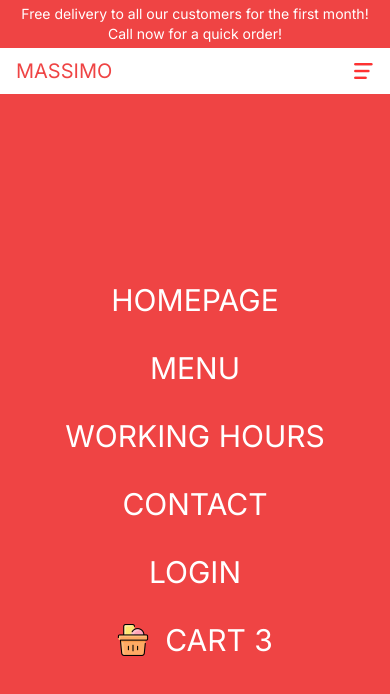
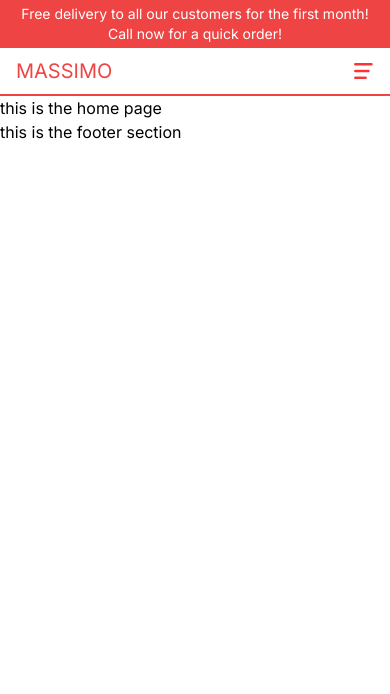
Before and after one commit to AbinashRai/Food-delivery-app-design, a Next.js app: page / in a window 390 px wide. Shown: the top 694 px of the page. Built offline with nearby package versions, Linux system fonts and the light colour scheme.

Commit message:
completed the navbar on the mobile screen

```diff
--- a/src/components/CartIcon.jsx
+++ b/src/components/CartIcon.jsx
@@ -4,12 +4,12 @@
 
 const CartIcon = () => {
   return (
-    <Link href="/cart" className="flex items-center gap-4">
+    <div href="/cart" className="flex items-center gap-4">
       <div className="relative w-8 h-8">
         <Image src="/cart.png" alt="cart" fill />
       </div>
       <span>Cart 3</span>
-    </Link>
+    </div>
   );
 };
 
--- a/src/components/Menu.jsx
+++ b/src/components/Menu.jsx
@@ -33,19 +33,30 @@
           onClick={() => setOpen(false)}
         />
       )}
+      {open && (
         <div className="bg-red-500 text-white absolute left-0 top-24 w-full z-10 h-[calc(100vh-6rem)] flex items-center justify-center text-3xl flex-col gap-8">
           {links.map((items) => (
-          <Link href={items.url} key={items.id}>
+            <Link
+              href={items.url}
+              key={items.id}
+              onClick={() => setOpen(false)}>
               {items.title}
             </Link>
           ))}
           {!user ? (
-          <Link href="/login">LOGIN</Link>
+            <Link href="/login" onClick={() => setOpen(false)}>
+              LOGIN
+            </Link>
           ) : (
-          <Link href="/orders">Orders</Link>
+            <Link href="/orders" onClick={() => setOpen(false)}>
+              Orders
+            </Link>
           )}
+          <Link href="/cart" onClick={() => setOpen(false)}>
             <CartIcon />
+          </Link>
         </div>
+      )}
     </>
   );
 };
```
Lines whose indentation alone changed are shown as unchanged.
